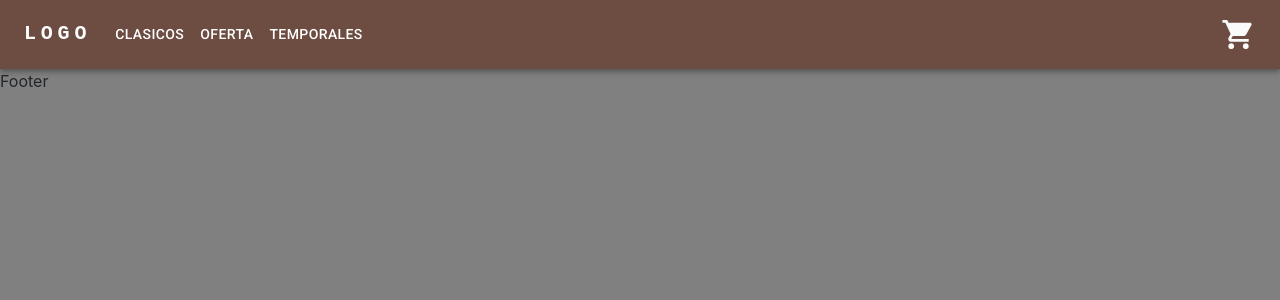
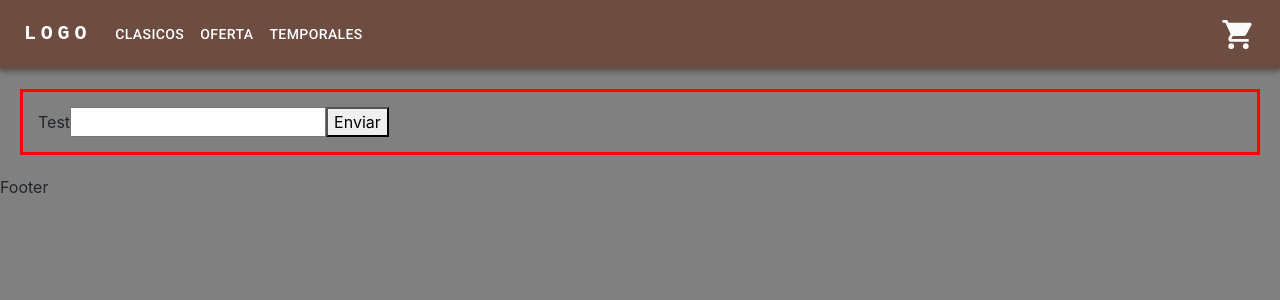
Before and after one commit to kevod1997/ReactJS-e-commerce, a React (Create React App) app: page /test in a window 1280 px wide. Shown: the top 300 px of the page. Built offline with nearby package versions, Linux system fonts and the light colour scheme.

Commit message:
practica

```diff
--- a/src/App.js
+++ b/src/App.js
@@ -7,7 +7,7 @@ import theme from "./MuiTheme";
 import { BrowserRouter, Routes, Route} from 'react-router-dom';
 import Footer from "./components/Footer";
 import ItemDetailContainer from "./components/ItemDetailContainer";
-
+import Test from "./test/Test";
 
 function App() {
   const saludo = "Sitio Web en construccion";
@@ -18,6 +18,7 @@ function App() {
   <ThemeProvider theme={theme}>
   <NavBar/>
   <Routes>
+    <Route path="/test" element={<Test />} />
     <Route path="/" element={<ItemListContainer saludo={saludo}/>} />
     <Route path="/category/:categoryId" element={<ItemListContainer saludo={saludo}/>} />
     <Route path="/detail/:id" element={<ItemDetailContainer/>} />
--- a/src/components/ItemCount.jsx
+++ b/src/components/ItemCount.jsx
@@ -34,7 +34,7 @@ function ItemCount({ initial, onAdd, stock }) {
           -
         </a>
         <a onClick={onAdd} className="btn btn-light">
-          Comprar
+          Agregar
         </a>
         <a
           onClick={sumar}
--- a/src/components/ItemDetail.jsx
+++ b/src/components/ItemDetail.jsx
@@ -22,7 +22,7 @@ const ItemDetail = ({ productDetail }) => {
   //   }
 
   const onAdd = () => {
-    alert("Tu compra esta siendo procesada");
+    alert("Agregaste el producto: " + name + ' al carrito');
   };
 
   return (
--- /dev/null
+++ b/src/test/Test.jsx
@@ -0,0 +1,21 @@
+import React, {useState} from 'react'
+
+function Test() {
+    function handleClick(){
+        alert('hicieron click')
+    }
+
+    function onKeyDown(){
+
+    }
+
+    const [submit, setSubmit] = useState('')
+  return (
+    <div onClick={handleClick} style={{border: '3px solid red', margin: '20px', padding: '15px'}} >Test
+    <input onKeyDown={onKeyDown} value={submit} type={"text"}  />
+    <button>Enviar</button>
+    </div>
+  )
+}
+
+export default Test
```
